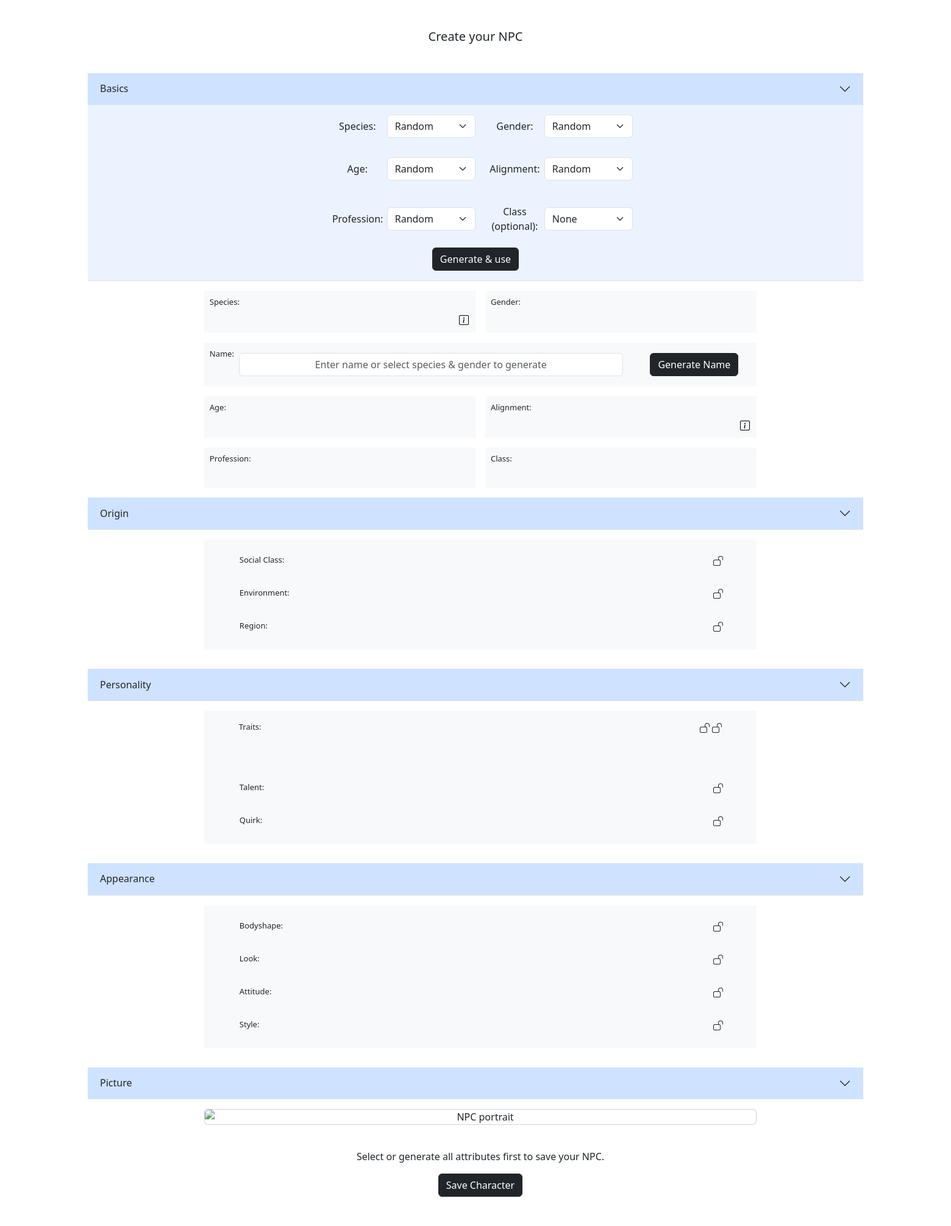
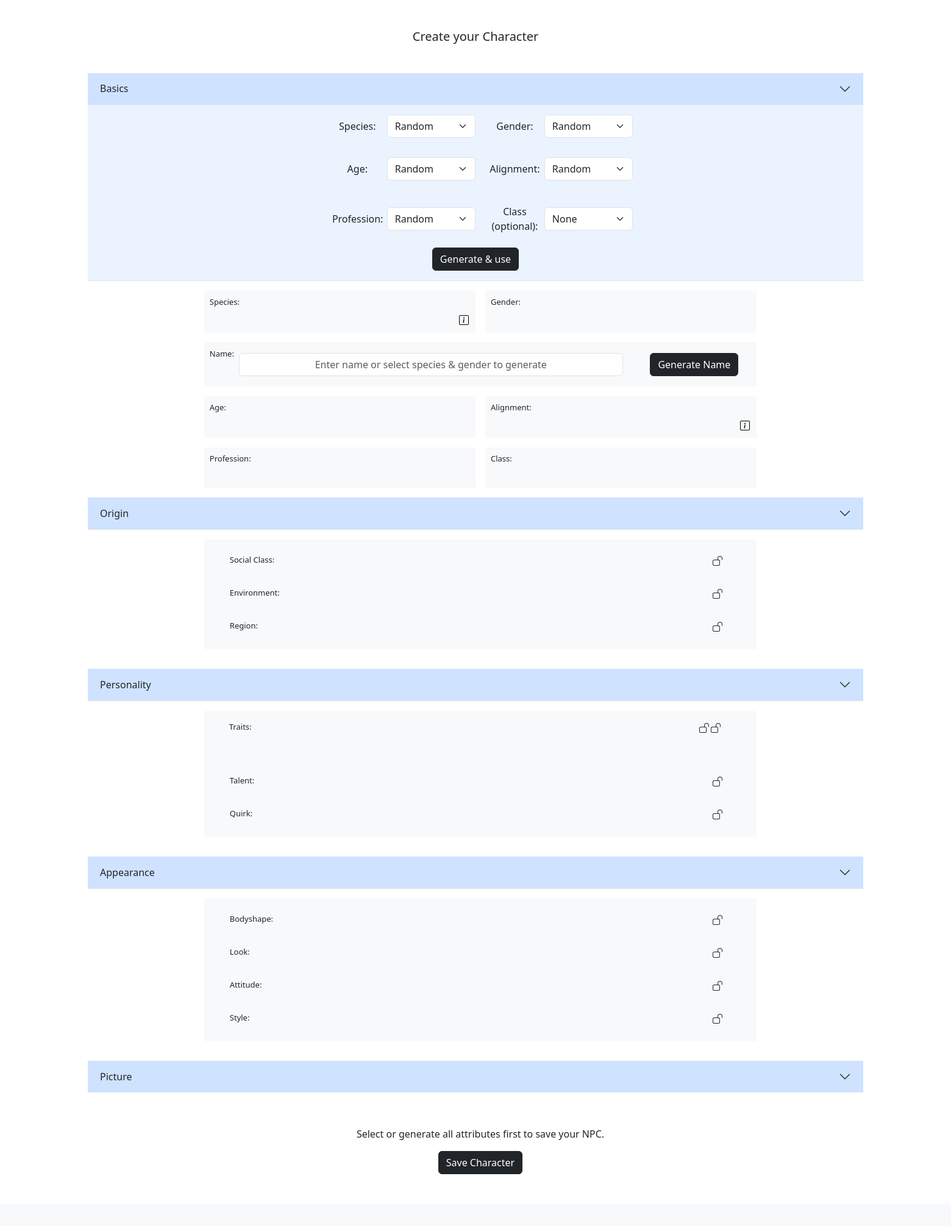
Before and after one commit to badil3in/cs50-final-project, a Python web app: template templates/index.html in a window 1560 px wide; the page is wider, and only the part inside the window is pictured. Shown: the part 66-2077 px from the top of that part at 61% size. After the commit the page ends 1992 px from the top of that part, so only its background shows below. Run offline with Jinja, Linux system fonts and the light colour scheme; the template is opened without the code that fills it, so the values that code supplies are empty.

Commit message:
landingpage, minor design adjustments

```diff
--- a/app.py
+++ b/app.py
@@ -70,7 +70,7 @@ def promptBuilder(npc):
     prompt = (f"A realistic fantasy portrait illustration with detailed textures and cinematic lighting of {npc["name"]},"
             f" who is a {rows[0]["gender"].lower()} {rows[0]["race"].lower()} - a {rows[0]["race_desc"]}. {pronoun}"
             f" is a {rows[0]["age"].lower()} professional {rows[0]["profession"].lower()}. Appearance: {pronoun}")
-    print("prompt 1: ", prompt)
+    # print("prompt 1: ", prompt)
 
     if npc["hair"] != "None" and npc["hair"] != "bald":
         prompt += f" has {npc["hair"]} hair,"
--- a/static/js/name_gen.js
+++ b/static/js/name_gen.js
@@ -35,6 +35,15 @@ fetch("/static/data/name_gen.JSON")
         FIRSTNAMES = data;
     })
 
+function flash(element) {
+    element.classList.add("flash");
+
+    element.addEventListener("animationend", function handler() {
+        element.classList.remove("flash");
+        element.removeEventListener("animationend", handler);
+    })
+};
+
 // function to generate a name output
 function nameGenerator(event) {
     event.preventDefault();
@@ -55,6 +64,12 @@ function nameGenerator(event) {
 
         nameOutput.value = assembleName(nameParts.firstPart, nameParts.secondPart, nameParts.lastnameFirstpart, nameParts.lastnameSecondpart);
     } else {
+        // highlight name species output and gender output
+        const speciesHighlight = document.getElementById('speciesHighlight');
+        const genderHighlight = document.getElementById('genderHighlight');
+
+        flash(speciesHighlight);
+        flash(genderHighlight);
         console.log("no gender/species")
     }
 }
--- a/static/js/random.js
+++ b/static/js/random.js
@@ -471,7 +471,7 @@ async function pic_gen(event) {
             attributes.uniqueFacials = uniqueFacials;
         }
 
-        console.log("hair: ", hair, "skin :", skin, "unique: ", uniqueFacials)
+        // console.log("hair: ", hair, "skin :", skin, "unique: ", uniqueFacials)
         // console.log("ELSE attributes (else): ", attributes);
 
         // add name to dict
@@ -479,8 +479,9 @@ async function pic_gen(event) {
 
         try {
             const imageContainer = document.getElementById('generatedImage');
-
+            const imageWrapper = document.getElementById('imageWrapper');
             // placeholder for meantime until image is done
+            imageWrapper.classList.remove('collapse');
             imageContainer.classList.add('placeholder');
             // fetch image generator route
             const response = await fetch("/generate_image", {
--- a/static/styles.css
+++ b/static/styles.css
@@ -86,13 +86,16 @@ html, body {
 }
 
 .overview-container div label {
-    padding-left: 3rem;
+    padding-left: 2rem;
     margin-top: 0.5rem;
     margin-bottom: 0.5rem;
 }
 
 .overview-container div label p {
-    margin: 0;
+    margin-left: 1rem!important;
+    margin-right: 1rem!important;
+    margin-top: 0;
+    margin-bottom: 0;
 }
 
 .overview-container div div {
@@ -143,3 +146,12 @@ html, body {
 .small-font {
     font-size: small;
 }
+
+.flash {
+    animation: flash 1.1s ease-out;
+}
+
+@keyframes flash {
+    0%   { outline: auto; }
+    100% { outline: transparent!important; }
+}
--- a/templates/index.html
+++ b/templates/index.html
@@ -5,7 +5,7 @@
 {% endblock %}
 
 {% block main %}
-    <p class="h5 mb-5">Create your NPC</p>
+    <p class="h5 fw-light mb-5">Create your Character</p>
     <!-- TO DO NEW CHARACTER BUTTON -->
     <div class="container-fluid">
         <div class="accordion accordion-flush selection-container" id="accordionFlushExample">
@@ -142,7 +142,7 @@
             <div class="overview-container gap-3">
                 <div>
                 </div>
-                <div class="d-flex flex-col bg-light-subtle border border-light d-flex p-2">
+                <div class="d-flex flex-col bg-light-subtle border border-light d-flex p-2" id="speciesHighlight">
                     <div class="small-font text-start">Species:</div>
                     <div class="d-flex flex-row">
                         <div class="ms-4 text-center" style="width: 90%;" id="species_output"> </div>
@@ -163,7 +163,7 @@
                       <div id="species-details" class="offcanvas-body"></div>
                     </div>
                 </div>
-                <div class="flex-col bg-light-subtle border border-light d-flex p-2">
+                <div class="flex-col bg-light-subtle border border-light d-flex p-2" id="genderHighlight">
                     <div class="small-font text-start">Gender: </div>
                     <div class="text-center" id="gender_output"></div>
                 </div>
@@ -407,9 +407,8 @@
             </div>
             <div class="overview-container gap-3">
                 <div class="flex-col bg-light-subtle border border-light d-flex p-2">
-                    <!-- <div class="small-font text-start">Personality: </div> -->
                     <div>
-                        <div class="small-font grid text-start w-100" style="padding-left: 3rem; padding-top: 0.475rem">
+                        <div class="small-font grid text-start w-100" style="padding-left: 2rem; padding-top: 0.475rem">
                             <div>Traits: </div>
                             <div class="svg2">
                                 <svg xmlns="http://www.w3.org/2000/svg" width="16" height="16" fill="currentColor" class="bi bi-unlock" viewBox="0 0 16 16">
@@ -420,13 +419,12 @@
                                 </svg>
                             </div>
                         </div>
-                        <!-- <div class="small-font text-start w-100" style="padding-left: 3rem; padding-top: 0.475rem;">Traits:</div> -->
                         <input type="checkbox" class="btn-check" id="btn-check-5a" autocomplete="off">
-                        <label class="btn w-100 text-start" for="btn-check-5a">
+                        <label class="btn w-100 mt-0 text-start" for="btn-check-5a">
                             <p class="m-0" id="traits_output1"></p>
                         </label>
                         <input type="checkbox" class="btn-check" id="btn-check-5b" autocomplete="off">
-                        <label class="btn w-100 text-start" for="btn-check-5b">
+                        <label class="btn w-100 mt-0 text-start" for="btn-check-5b">
                             <p id="traits_output2"></p>
                         </label>
                     </div>
@@ -695,8 +693,8 @@
             </div>
         </div>
         <div class="overview-container gap-3">
-            <div class="card placeholder-glow">
-                <img id="generatedImage" class="card-img-top" alt="NPC portrait">
+            <div class="card placeholder-glow collapse mx-auto" id="imageWrapper" style="width: 500px; height: 500px;">
+                <img id="generatedImage" class="rounded mx-auto d-block w-100 h-100" alt="Character portrait">
             </div>
             <div d-flex p-2 w-100 id="save-area">
                 <div id="saveAlertPlaceholder"></div>
--- a/templates/overview.html
+++ b/templates/overview.html
@@ -5,7 +5,7 @@
 {% endblock %}
 
 {% block main %}
-<p class="h5 mb-5">Your NPCs</p>
+<p class="h5 fw-light mb-5">Your Characters</p>
 
 <!-- conditional deletion success alert -->
 {% if deletion_success %}
```
Also changed, not shown: templates/index2.html (+18 -1 lines), README.md, npc_gen.db.
